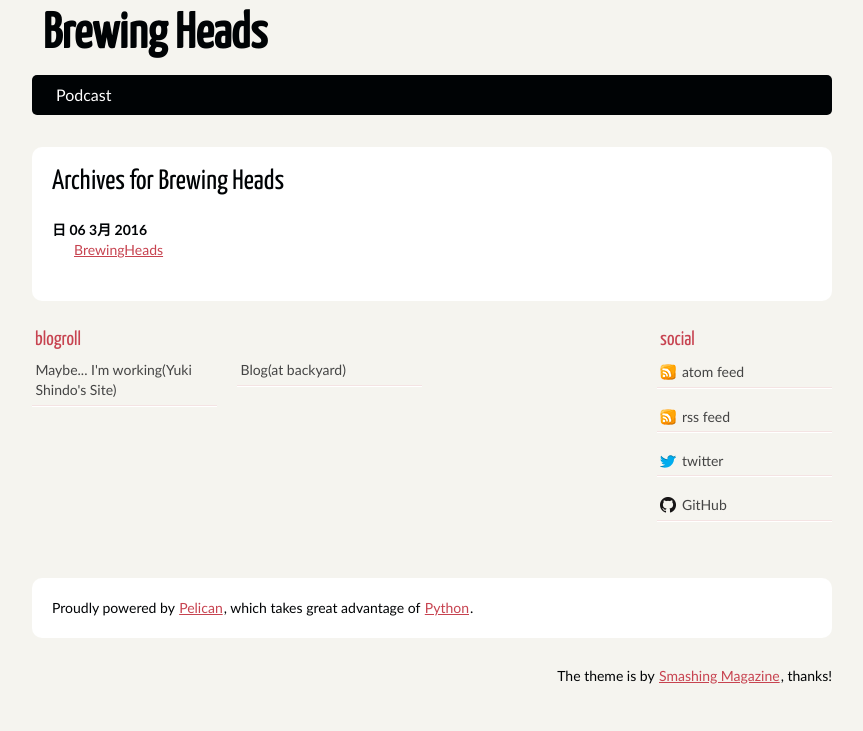
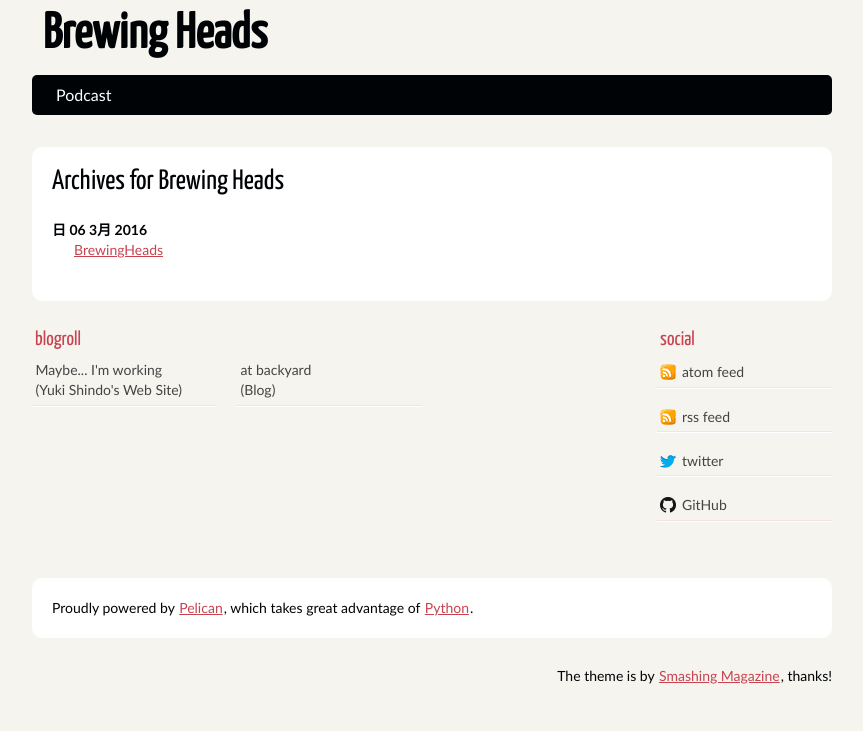
Before and after one commit to shinshin86/BrewingHeads, a plain HTML site: page archives.html in a window 1280 px wide. Shown: the whole page, without its empty margins (208-1071 px from the left). Drawn offline with Linux system fonts and the light colour scheme.

Commit message:
Update a Links.

```diff
--- a/archives.html
+++ b/archives.html
@@ -31,8 +31,8 @@
                 <div class="blogroll">
                         <h2>blogroll</h2>
                         <ul>
-                            <li><a href="http://maybeimworking.tumblr.com/">Maybe... I'm working(Yuki Shindo's Site)</a></li>
-                            <li><a href="http://shinshin86.hateblo.jp/">Blog(at backyard)</a></li>
+                            <li><a href="http://maybeimworking.tumblr.com/">Maybe... I'm working<br>(Yuki Shindo's Web Site)</a></li>
+                            <li><a href="http://shinshin86.hateblo.jp/">at backyard<br>(Blog)</a></li>
                         </ul>
                 </div><!-- /.blogroll -->
                 <div class="social">
```
Also changed, not shown: author/shinshin86.html (+2 -2 lines), authors.html (+2 -2 lines), brewingheads.html (+2 -2 lines), categories.html (+2 -2 lines), category/podcast.html (+2 -2 lines), index.html (+2 -2 lines), tag/brewingheads.html (+2 -2 lines), tag/podcast.html (+2 -2 lines), tags.html (+2 -2 lines).
